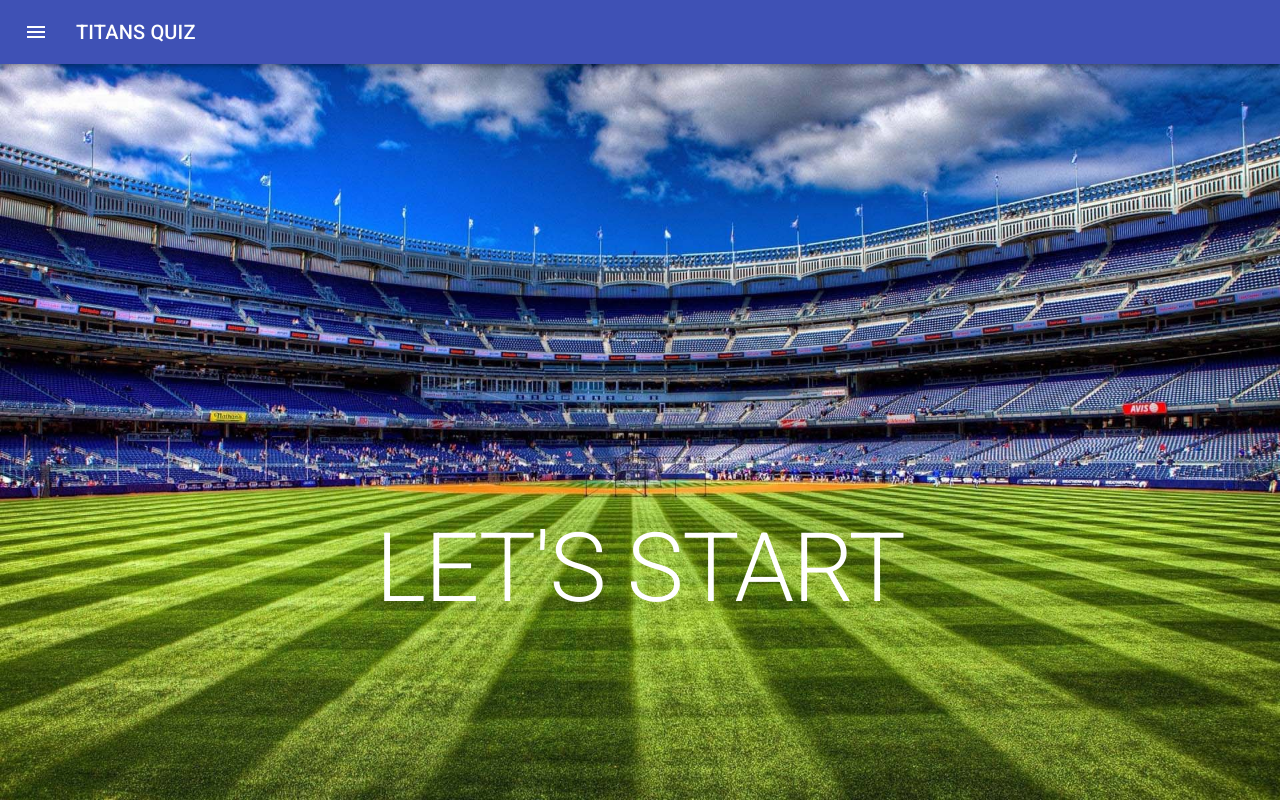
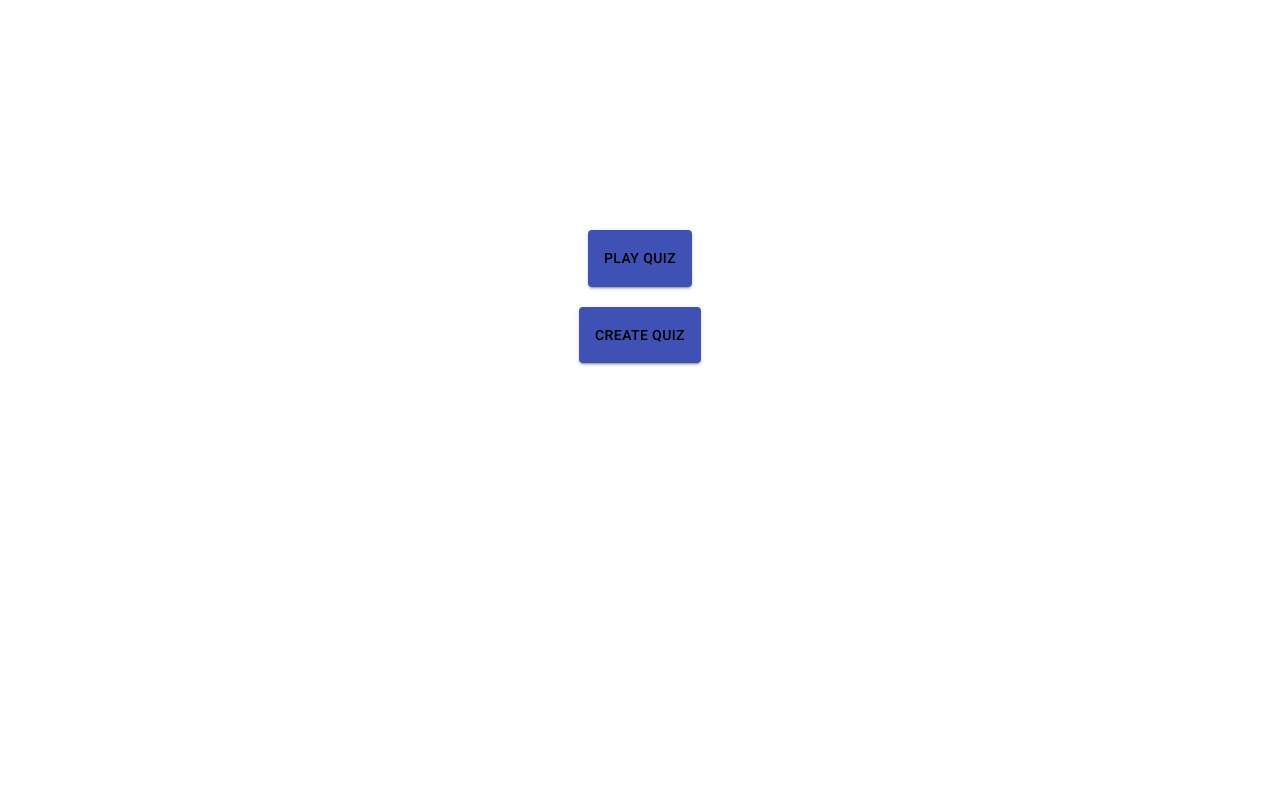
Before and after one commit to Tarun9293/Project-Titans, a React (Create React App) app: page / in a window 1280 px wide. Built offline with nearby package versions, Linux system fonts and the light colour scheme.

Commit message:
added play page and changed home page

```diff
--- a/src/App.css
+++ b/src/App.css
@@ -1,8 +1,11 @@
-
+* {
+ margin:0;
+ padding: 0;
+}
 
 .App {
   text-align: center;
-   background-image: url(/src/Sports.jpg);
+   /* background-image: url(/src/Sports.jpg);  */
    background-size:cover;
 height: 100vh;
 background-repeat: no-repeat;
@@ -21,10 +24,12 @@ background-attachment: fixed;
 }
 
 .main {
-  background-image: url(/src/Sports.jpg);
+  /* background-image: url(/src/Sports.jpg); */
 background-size:cover;
 height: 100vh;
 background-repeat: no-repeat;
+background-position: center;
+background-attachment: fixed;
 }
 
 
--- a/src/App.js
+++ b/src/App.js
@@ -3,6 +3,7 @@ import './App.css';
 import WorldCup from './components/WorldCup/WorldCup'
 import Home from './components/Home/Home'
 import General from './components/General/General'
+import Play from './components/Play/Play'
 import NavDrawer from './components/NavDrawer'
 import store from './redux/store'
 
@@ -18,15 +19,17 @@ import Results from './components/Results/Results';
 function App() {
 
   return (
-    <Provider store ={store}>
+    <Provider store={store}>
       <Router>
         <React.Fragment>
-
           <div className="App">
-      <NavDrawer/>
+            {/* <NavDrawer /> */}
             <Switch>
               <Route exact path="/">
                 <Home />
+              </Route>
+              <Route exact path="/Play">
+                <Play />
               </Route>
               <Route path="/General">
                 <General />
--- a/src/components/Home/Home.js
+++ b/src/components/Home/Home.js
@@ -1,22 +1,72 @@
 import React from 'react';
 import './Home.css'
-import { Container, Grid,Typography} from '@material-ui/core'
+import { Container, Grid, Paper} from '@material-ui/core'
+import { makeStyles } from '@material-ui/core/styles';
+import { Link, useHistory } from 'react-router-dom';
+import Button from '@material-ui/core/Button';
+
+
+const useStyles = makeStyles((theme) => ({
+  root: {
+    flexGrow: 1,
+  },
+  paper: {
+    padding: theme.spacing(2),
+    textAlign: 'center',
+    color: theme.palette.text.secondary,
+  },
+}));
+
+
 
 function Home() {
+  const classes = useStyles();
+  const {push}=useHistory()
+  return (
+    // <main>
+    //   <Container maxWidth='md'  >
+    //     <Grid container spacing={2} alignItems="center" justify="center" style={{ color: "white" }}>
+    //       {/* <Grid item xs={12}> */}
+    //         <Typography variant='h1'>
+    //           <Grid item xs={6} style={{ width: "50px", height: "50px" }}>
+    //             Play Quiz
+    //           </Grid>
+    //           <Grid item xs={6} style={{ width: "50px", height: "50px" }}>
+    //             Create Quiz
+    //           </Grid>
+    //         </Typography>
+    //       {/* </Grid> */}
+    //     </Grid>
+    //   </Container>
+    // </main>
 
-    return (
-        <main>
-      <Container maxWidth='md'  >
-      <Grid  container spacing={2} alignItems="center" justify="center"style={{ color:"white",marginTop:'50%' }}>
-        <Grid item xs={12}>
-          <Typography   variant='h1'>
-              LET'S START
-            </Typography>
-          </Grid>
-          </Grid>
-        </Container>
-        </main>
-    )
+    <div className={classes.root}>
+      <Grid container spacing={5}>
+        <Grid
+          container
+          direction="row"
+          justify="center"
+          alignItems="baseline"
+          style={{ marginTop: "250px" }}
+        >
+          <Button variant="contained" color="primary"
+            className={classes.paper} style={{ width: '190px', height: '80px', lineHeight: '45px', fontSize: '16px' }}
+            onClick={() => push(`/${'Play'}`)} style={{ color: 'black', opacity: '1' }}>Play Quiz</Button>
+        </Grid>
+        <Grid
+          container
+          direction="row"
+          justify="center"
+          alignItems="baseline"
+          style={{ marginTop: "20px" }}
+        >
+          <Button variant="contained" color="primary"
+            className={classes.paper} style={{ width: '190px', height: '80px', lineHeight: '45px', fontSize: '16px' }}
+            onClick={() => push(`/${'text'}`)} style={{ color: 'black', opacity: '1' }}>Create Quiz</Button>
+        </Grid>
+      </Grid>
+    </div>
+  )
 }
 
 export default Home
--- /dev/null
+++ b/src/components/Play/Play.js
@@ -0,0 +1,55 @@
+import React from 'react';
+import CssBaseline from '@material-ui/core/CssBaseline';
+import Typography from '@material-ui/core/Typography';
+import Container from '@material-ui/core/Container';
+import { makeStyles } from '@material-ui/core/styles';
+import Grid from '@material-ui/core/Grid';
+import Paper from '@material-ui/core/Paper';
+import { Link, useHistory } from 'react-router-dom';
+import Button from '@material-ui/core/Button';
+
+const useStyles = makeStyles((theme) => ({
+    root: {
+      flexGrow: 1,
+    },
+    paper: {
+      height: 40,
+      width: 100,
+      textAlign: 'center',
+      lineHeight: '3'
+    },
+    control: {
+      padding: theme.spacing(2),
+    },
+  }));
+
+function Play() {
+  const classes = useStyles();
+  const {push}=useHistory()
+    return (
+        <React.Fragment>
+          <CssBaseline />
+            <Container maxWidth="sm">
+                <h1 style={{ marginTop: '10%' }}>Choose the section to kickstart!!!</h1>
+                <Grid container justify="center" spacing={8}>
+                    <Grid container
+                        direction="row"
+                        justify="center"
+                        alignItems="baseline" style={{ marginTop: '30%' }}>
+                        <Button variant="contained" color="primary"
+                            className={classes.paper}
+                            onClick={() => push(`/${'General'}`)} style={{ color: 'black', opacity: '1' }}>General</Button></Grid>
+                    <Grid container
+                        direction="row"
+                        justify="center"
+                        alignItems="baseline">
+                        <Button variant="contained" color="primary"
+                            className={classes.paper}
+                            onClick={() => push(`/${'worldcup'}`)} style={{ color: 'black', opacity: '1' }}>WorldCup</Button></Grid>
+                </Grid>
+            </Container>
+        </React.Fragment>
+      );
+}
+
+export default Play
--- a/src/components/Timer.js
+++ b/src/components/Timer.js
@@ -27,7 +27,7 @@ function Timer({currQues,setCurrentQues,questions}) {
 
     return (
 
-        <Typography style={{color:'white'}} variant='h5'>
+        <Typography style={{color:'black'}} variant='h5'>
            Time Remaining: {seconds}
         </Typography>
 
```
Also changed, not shown: src/dhoni.jpg (added). Lines whose indentation alone changed are shown as unchanged.
